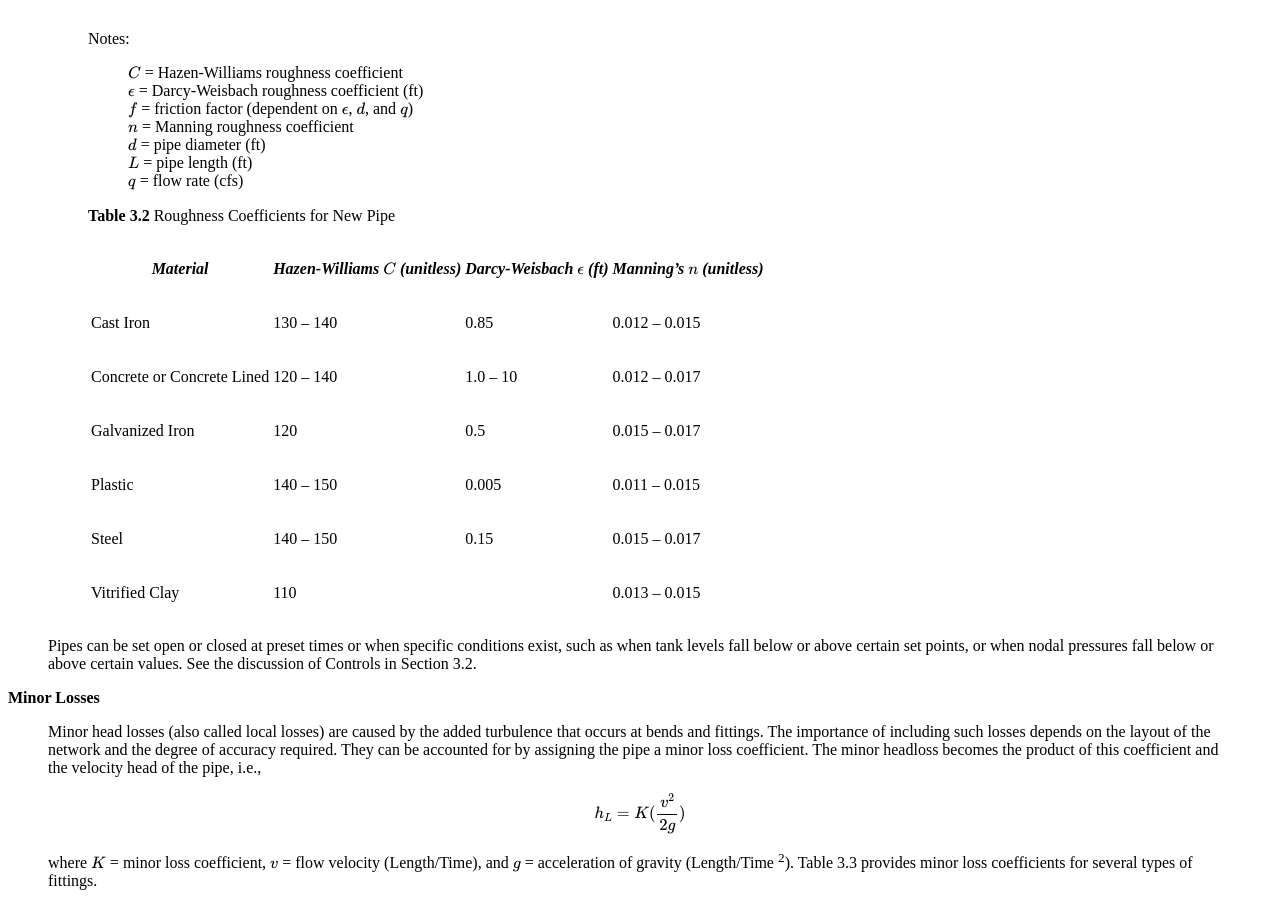
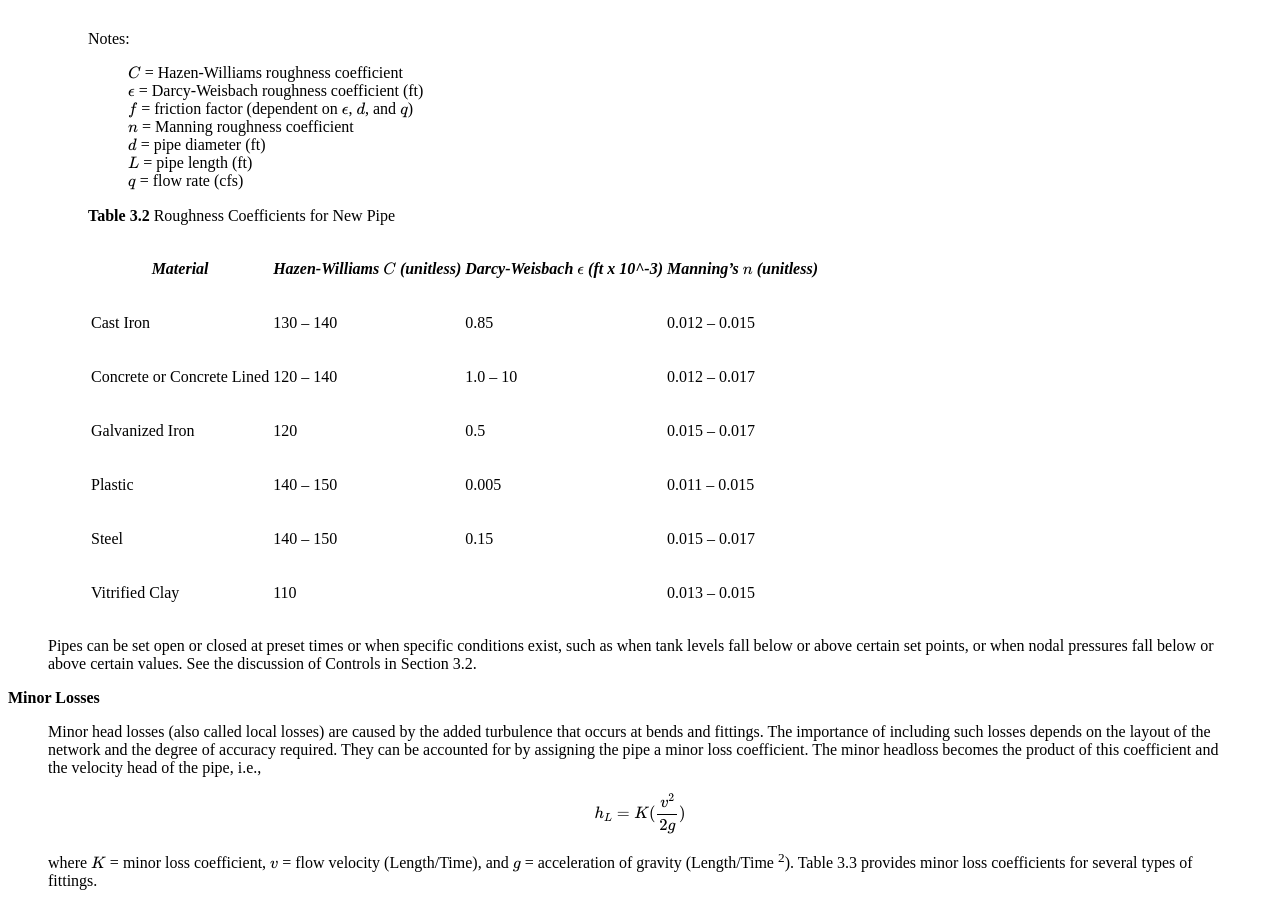
Before and after one commit to USEPA/epanet-manual, a Sphinx documentation site: the page built from docs/3_network_model.rst, in a window 1280 px wide and 900 px high, scrolled down 3942 px. Built offline with Sphinx 7.4.7 and the Read the Docs theme 2.0.0, drawn with Linux system fonts in a browser that asks for light colours.

Commit message:
Signed-off-by: fengshang1972 <51705206+fengshang1972@users.noreply.github.com>

```diff
--- a/docs/3_network_model.rst
+++ b/docs/3_network_model.rst
@@ -279,7 +279,7 @@
     +-----------------+------------------+-----------------+-----------------+
     |    *Material*   | *Hazen-Williams* | *Darcy-Weisbach*| *Manning's*     |
     |                 | :math:`C`        | :math:`\epsilon`| :math:`n`       |
-    |                 | *(unitless)*     | *(ft)*          | *(unitless)*    |
+    |                 | *(unitless)*     | *(ft x 10^-3)*  | *(unitless)*    |
     +=================+==================+=================+=================+
     |    Cast Iron    |    130 -- 140    |     0.85        |  0.012 -- 0.015 |
     +-----------------+------------------+-----------------+-----------------+
```
